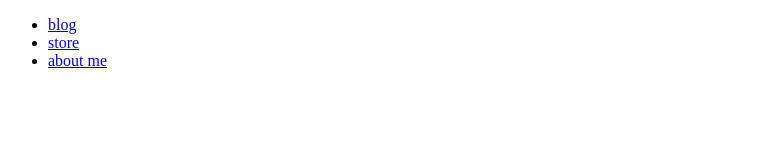
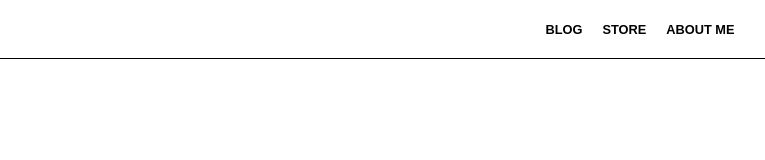
Before and after one commit to santiagodevs/portafolio, a plain HTML site: page index.html in a window 1280 px wide. Shown: the whole page, without its empty margins (0-765 px from the left). Drawn offline with Linux system fonts and the light colour scheme.

Commit message:
Agregue estilos al menu principal

```diff
--- a/style.css
+++ b/style.css
@@ -0,0 +1,39 @@
+* {
+    margin: 0;
+    padding: 0;
+}
+
+body {
+    font-family: sans-serif;
+}
+
+/*site navigation*/
+.site-navigation {
+    background-color: rgba(255, 255, 255, 1);
+    border-bottom: 1px solid;
+    padding: 20px 50px;
+}
+
+/* menu navigation principal */
+.site-navigation ul {
+    align-items: center;
+    display: flex;
+    justify-content: center;
+    list-style: none;
+}
+
+.site-navigation ul li {
+    padding: 0px 10px;
+}
+
+.site-navigation li a {
+    color: black;
+    font-size: 0.8em;
+    font-weight: 600;
+    text-decoration: none;
+    text-transform: uppercase;
+}
+
+.site-navigation a:hover {
+    border-bottom: 2px solid;
+}
```
Also changed, not shown: index.html (+1 -0 lines).
